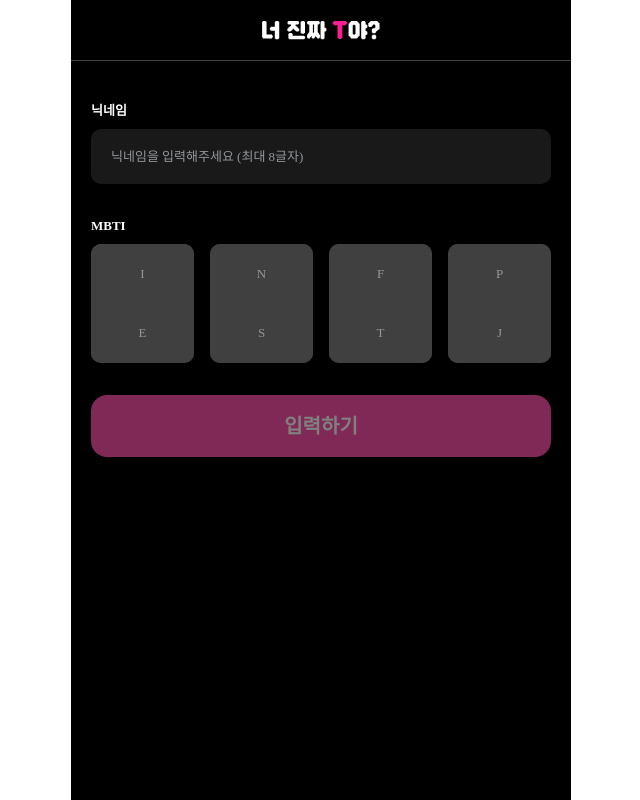
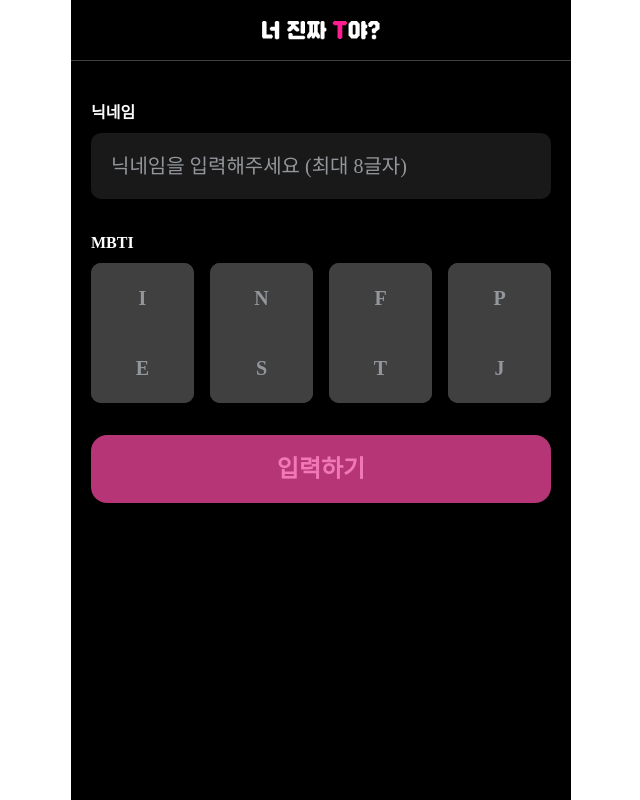
Before and after one commit to beside-potenday-fake-enfp/are-you-real-t-client, a Next.js app: page /login in a window 1280 px wide. Shown: the whole page, without its empty margins (319-959 px from the left). Built offline with nearby package versions, Linux system fonts and the light colour scheme; a web font is replaced by a local one.

Commit message:
chore: style updates

```diff
--- a/app/login/LoginPage.client.tsx
+++ b/app/login/LoginPage.client.tsx
@@ -50,12 +50,12 @@ const TesterLoginPage = () => {
   return (
     <div className="mx-[2rem] space-y-[3.2rem] my-[4rem]">
       <div>
-        <p className="text-gray-100 text-body1 font-semibold mb-[0.8rem]">
+        <p className="text-gray-100 text-label font-semibold mb-[0.8rem]">
           닉네임
         </p>
         <Input
           ref={nickNameInputRef}
-          className="w-full px-[2rem] py-[1.8rem]"
+          className="w-full px-[2rem] py-[1.8rem] text-detail"
           value={nickName}
           placeholder="닉네임을 입력해주세요 (최대 8글자)"
           onChange={(e: ChangeEvent<HTMLInputElement>) => {
@@ -69,7 +69,7 @@ const TesterLoginPage = () => {
       </div>
 
       <div>
-        <p className="text-gray-100 font-semibold mb-[0.8rem] text-body1">
+        <p className="text-gray-100 font-semibold mb-[0.8rem] text-label">
           MBTI
         </p>
 
@@ -121,7 +121,7 @@ const TesterLoginPage = () => {
                   return (
                     <div
                       key={`mbti_type_${type}`}
-                      className={`text-body1 text-center py-[2rem] rounded-[1rem] cursor-pointer ${
+                      className={`text-detail font-semibold text-center py-[2rem] rounded-[1rem] cursor-pointer ${
                         isSelected
                           ? "bg-gray-60 text-gray-100 font-bold"
                           : "bg-gray-25 text-gray-60"
--- a/app/page.tsx
+++ b/app/page.tsx
@@ -20,7 +20,7 @@ const HomePage = () => {
 
       <div className="bottom-[5rem] fixed flex-col flex gap-y-[1rem] w-full px-[3.4rem] pc:max-w-[50rem]">
         <MbtiTestLinkButton />
-        <Button asChild size="lg">
+        <Button asChild variant="gray" size="lg">
           <Link href="/community">토론하러 가기</Link>
         </Button>
       </div>
--- a/components/ui/button.tsx
+++ b/components/ui/button.tsx
@@ -3,30 +3,22 @@ import { cva, type VariantProps } from "class-variance-authority";
 import * as React from "react";
 
 const buttonVariants = cva(
-  "inline-flex items-center justify-center whitespace-nowrap transition-colors focus-visible:outline-none focus-visible:ring-1 focus-visible:ring-neutral-950 disabled:pointer-events-none disabled:opacity-50",
+  "inline-flex items-center justify-center whitespace-nowrap transition-colors focus-visible:outline-none disabled:pointer-events-none",
   {
     variants: {
       variant: {
-        default: "bg-gray-10 text-white shadow-sm",
-        primary: "bg-primary text-white shadow-sm",
-        outline:
-          "border border-neutral-200 bg-white shadow-sm hover:bg-neutral-100 hover:text-neutral-900 dark:border-neutral-800 dark:bg-neutral-950 dark:hover:bg-neutral-800 dark:hover:text-neutral-50",
-        secondary:
-          "bg-neutral-100 text-neutral-900 shadow-sm hover:bg-neutral-100/80 dark:bg-neutral-800 dark:text-neutral-50 dark:hover:bg-neutral-800/80",
-        ghost:
-          "hover:bg-neutral-100 hover:text-neutral-900 dark:hover:bg-neutral-800 dark:hover:text-neutral-50",
-        link: "text-neutral-900 underline-offset-4 hover:underline dark:text-neutral-50",
+        primary:
+          "bg-primary text-white shadow-sm hover:bg-primary-active disabled:bg-primary-disabled disabled:text-[#F178B6]",
+        gray: "bg-gray-18 text-white shadow-sm hover:bg-gray-10 disabled:bg-gray-25 disabled:text-gray-60",
       },
       size: {
-        default: "h-9 px-4 py-2",
-        sm: "rounded-md px-3 text-xs",
-        lg: "rounded-[1.6rem] p-[1.6rem] text-h2",
-        icon: "h-9 w-9",
+        md: "rounded-[1.6rem] p-[1.6rem] text-label font-medium",
+        lg: "rounded-[1.6rem] p-[1.6rem] text-button font-semibold",
       },
     },
     defaultVariants: {
-      variant: "default",
-      size: "default",
+      variant: "primary",
+      size: "lg",
     },
   }
 );
--- a/tailwind.config.ts
+++ b/tailwind.config.ts
@@ -13,6 +13,7 @@ const config: Config = {
       colors: {
         "gray-0": "#000000",
         "gray-10": "#191919",
+        "gray-18": "#2E2E2E",
         "gray-25": "#404040",
         "gray-60": "#93979B",
         "gray-90": "#E5E5E5",
@@ -22,9 +23,11 @@ const config: Config = {
         "primary-disabled": "#B53577",
       },
       fontSize: {
-        h1: ["3.4rem", { fontWeight: "600", letterSpacing: "-2%" }],
-        h2: ["2rem", { fontWeight: "600", letterSpacing: "-2%" }],
-        body1: ["1.3rem", { fontWeight: "400", letterSpacing: "-2%" }],
+        title: ["2.8rem", { lineHeight: "100%", letterSpacing: "-2%" }],
+        "title-question": ["2.4rem", { letterSpacing: "-2%" }],
+        button: ["2.4rem", { letterSpacing: "-2%" }],
+        detail: ["2rem", { letterSpacing: "-2%" }],
+        label: ["1.6rem", { letterSpacing: "-2%" }],
       },
       screens: {
         pc: "500px",
```
